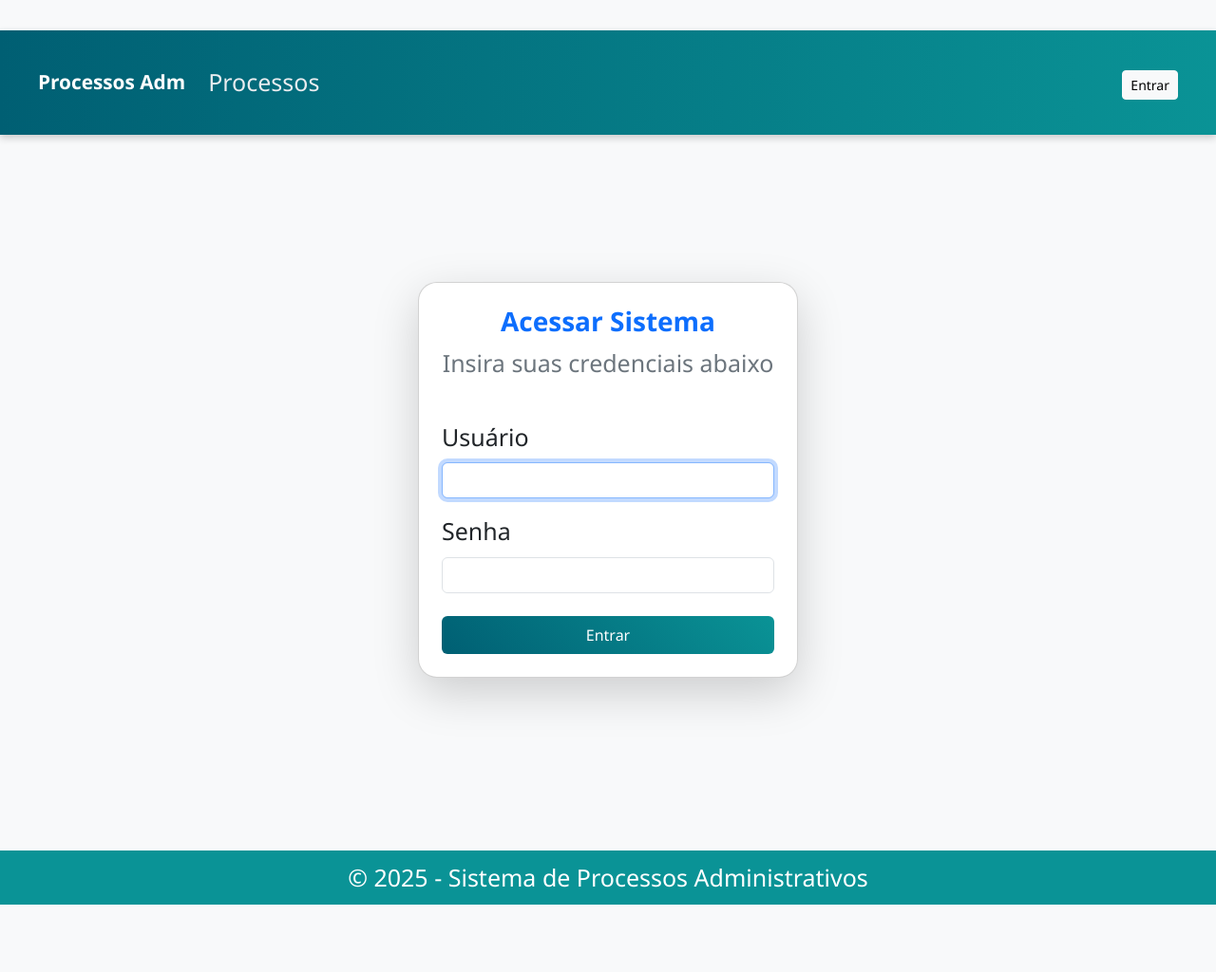
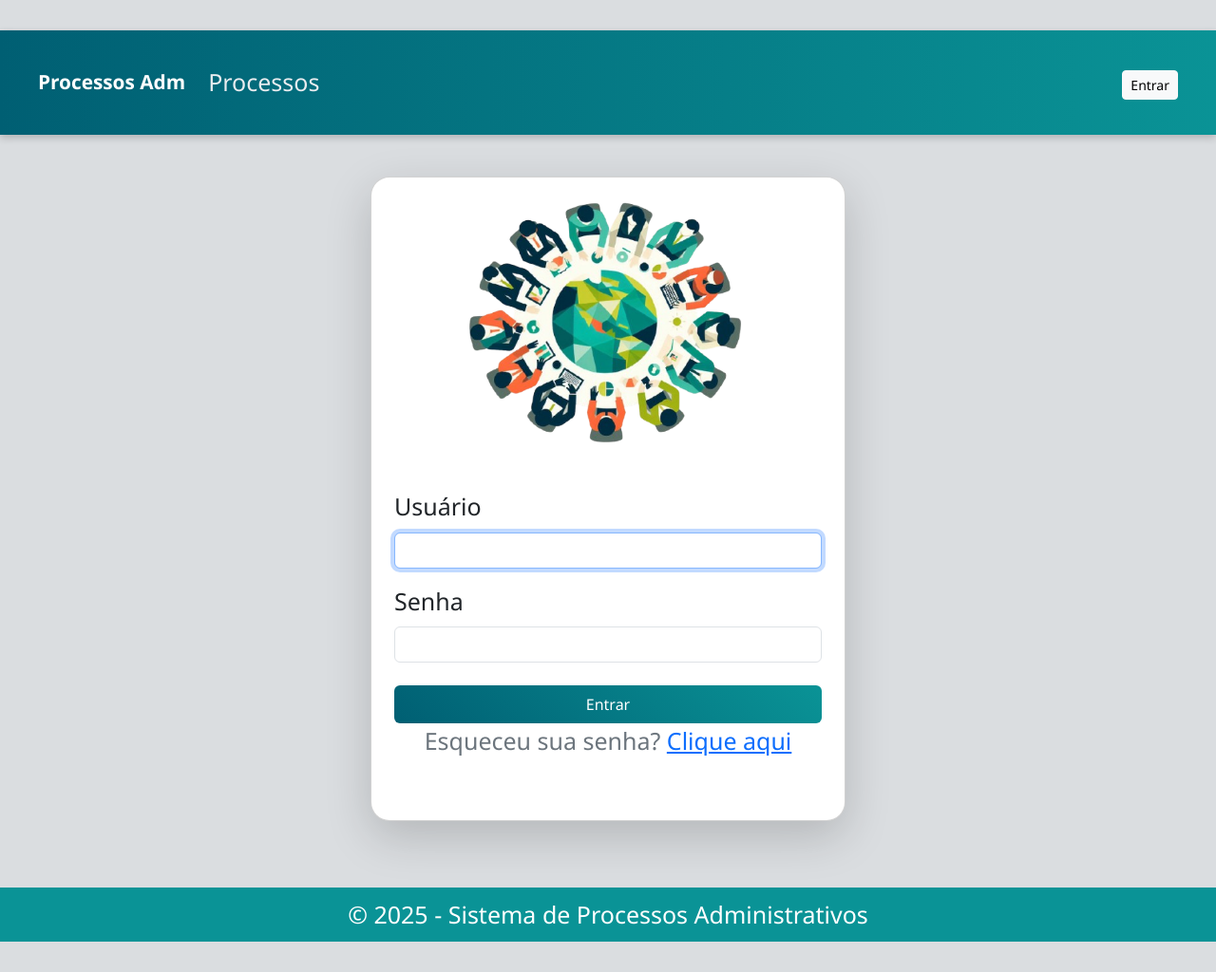
Before and after one commit to jefftdb/Processo_Administrativo, a Django app: page /pessoa/login/ in a window 1280 px wide. Shown: the whole page at 95% size. Before the commit the page ends 953 px from the top, so only its background shows below. Run offline with Django 5.2, Linux system fonts and the light colour scheme.

Commit message:
zerei banco e editei pagina login

```diff
--- a/pessoa/models.py
+++ b/pessoa/models.py
@@ -7,6 +7,7 @@ from django.contrib.contenttypes.models import ContentType
 
 class Pessoa(AbstractUser):
     cpf = models.CharField(max_length=11, unique=True)
+    email = models.CharField(unique=True)
     telefone = models.CharField(max_length=11)
 
     def __str__(self):
--- a/templates/base.html
+++ b/templates/base.html
@@ -8,7 +8,7 @@
     <link rel="stylesheet" href="{% static 'processo/style.css' %}">
     <style>
         body {
-            background-color: #f8f9fa;
+            background-color: #dadde0ff;
             font-family: 'Segoe UI', sans-serif;
         }
 
--- a/templates/registration/login.html
+++ b/templates/registration/login.html
@@ -1,12 +1,12 @@
 {% extends "base.html" %}
+{% load static %}
 {% block title %}Login{% endblock %}
 
 {% block content %}
 <div class="d-flex justify-content-center align-items-center" style="min-height: 80vh;">
-    <div class="card shadow-lg p-4" style="width: 100%; max-width: 400px; border-radius: 20px;">
+    <div class="card shadow-lg p-4" style="width: 100%; max-width: 500px; border-radius: 20px;">
         <div class="text-center mb-4">
-            <h3 class="fw-bold text-primary">Acessar Sistema</h3>
-            <p class="text-secondary">Insira suas credenciais abaixo</p>
+            <img src="{% static 'logo.png' %}" alt="Processos" class="img-fluid mb-4" style="max-width:100%;">
         </div>
 
         <form method="post">
@@ -22,6 +22,9 @@
 
             <button type="submit" class="btn btn-primary w-100 py-2 mt-2">Entrar</button>
         </form>
+        <div class="text-center mb-4">
+             <p class="text-secondary">Esqueceu sua senha? <a href="#">Clique aqui</a></p>
+        </div>
     </div>
 </div>
 {% endblock %}
```
Also changed, not shown: templates/home.html (+2 -6 lines), db.sqlite3, pessoa/migrations/0006_alter_pessoa_email.py (added), static/logo.png (added).
